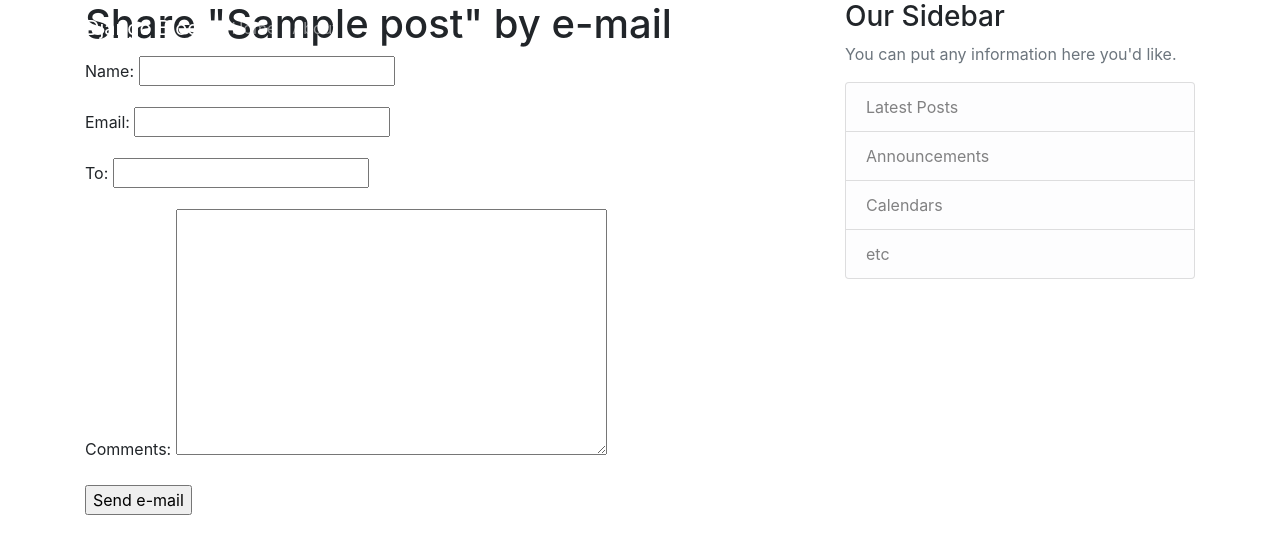
After one commit to HarshAmreliya/blog-app, a Django app: page /1/share/ in a window 1280 px wide. The commit adds this page. Shown: the top 554 px of the page. Run offline with Django 5.2, Linux system fonts and the light colour scheme; tables that the repository leaves empty hold one stand-in row (values such as "Sample post"); some libraries are stand-ins or nearby versions.

Commit message:
Add PostSharing via Email

```diff
--- a/blog/templates/blog/detail.html
+++ b/blog/templates/blog/detail.html
@@ -6,4 +6,9 @@
         Published {{ post.date_posted }} by {{ post.author }}
     </p>
     <p>{{post.content | linebreaks}}</p>
+    <p>
+        <a href="{% url "post_share" post.id %}">
+            Share this post
+        </a>
+    </p>
 {% endblock %}
--- /dev/null
+++ b/blog/templates/blog/share.html
@@ -0,0 +1,17 @@
+{% extends "blog/base.html" %}
+{% block title %}Share a post{% endblock %}
+{% block content %}
+  {% if sent %}
+    <h1>E-mail successfully sent</h1>
+    <p>
+      "{{ post.title }}" was successfully sent to {{ form.cleaned_data.to }}.
+    </p>
+  {% else %}
+    <h1>Share "{{ post.title }}" by e-mail</h1>
+<form method="post">
+      {{ form.as_p }}
+      {% csrf_token %}
+      <input type="submit" value="Send e-mail">
+</form>
+  {% endif %}
+{% endblock %}
--- a/blog/urls.py
+++ b/blog/urls.py
@@ -7,4 +7,5 @@ urlpatterns = [
     path('<int:year>/<int:month>/<int:day>/<slug:post>/',
     views.post_detail,
     name='post_detail'),
+    path('<int:post_id>/share/', views.post_share, name='post_share'),
 ]
--- a/blog/views.py
+++ b/blog/views.py
@@ -4,6 +4,7 @@ from django.shortcuts import get_object_or_404
 from django.core.paginator import Paginator, EmptyPage, PageNotAnInteger
 from django.views.generic import ListView
 from .forms import EmailPostForm
+from django.core.mail import send_mail
 
 class PostListView(ListView):
     queryset = Post.published.all()
@@ -45,10 +46,39 @@ def post_share(request, post_id):
         id=post_id,
         status=Post.Status.PUBLISHED
     )
+    sent = False
     if request.method == 'POST':
         form = EmailPostForm(request.POST)
         if form.is_valid():
             cd = form.cleaned_data
+            post_url = request.build_absolute_uri(
+                post.get_absolute_url()
+            )
+            subject = (
+                f"{cd['name']} ({cd['email']}) "
+                f"recommends you read {post.title}"
+            )
+            message = (
+                f"Read {post.title} at {post_url}\n\n"
+                f"{cd['name']}\'s comments: {cd['comments']}"
+            )
+            send_mail(
+                subject=subject,
+                message = message,
+                from_email=None,
+                recipient_list=[cd['to']]
+            )
+            sent=True
+
+            return render(
+                request,
+                'blog/share.html',
+                {
+                    'post': post,
+                    'form': form,
+                    'sent': sent
+                }
+            )
 
     else:
         form = EmailPostForm()
@@ -57,6 +87,7 @@ def post_share(request, post_id):
             'blog/share.html',
             {
                 'post': post,
-                'form' : form
+                'form' : form,
+                'sent' : sent
             }
         )
```
